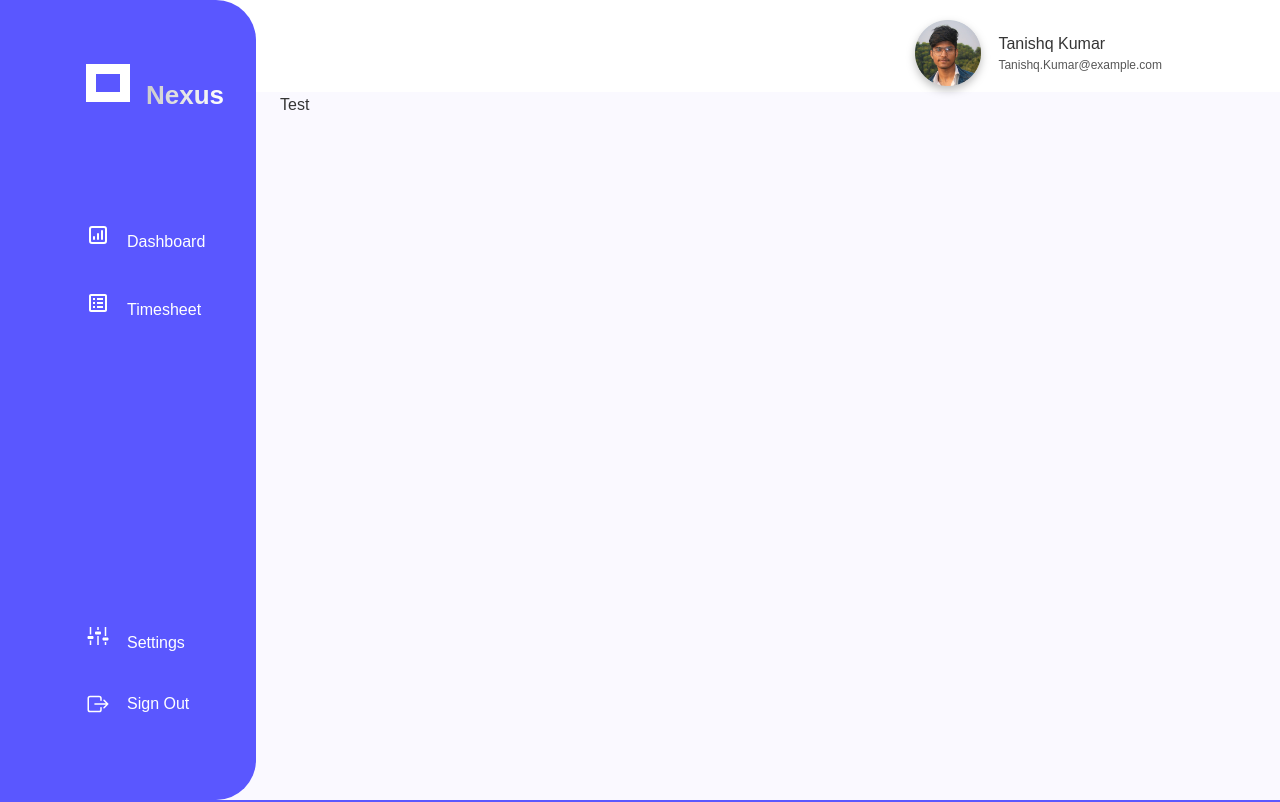
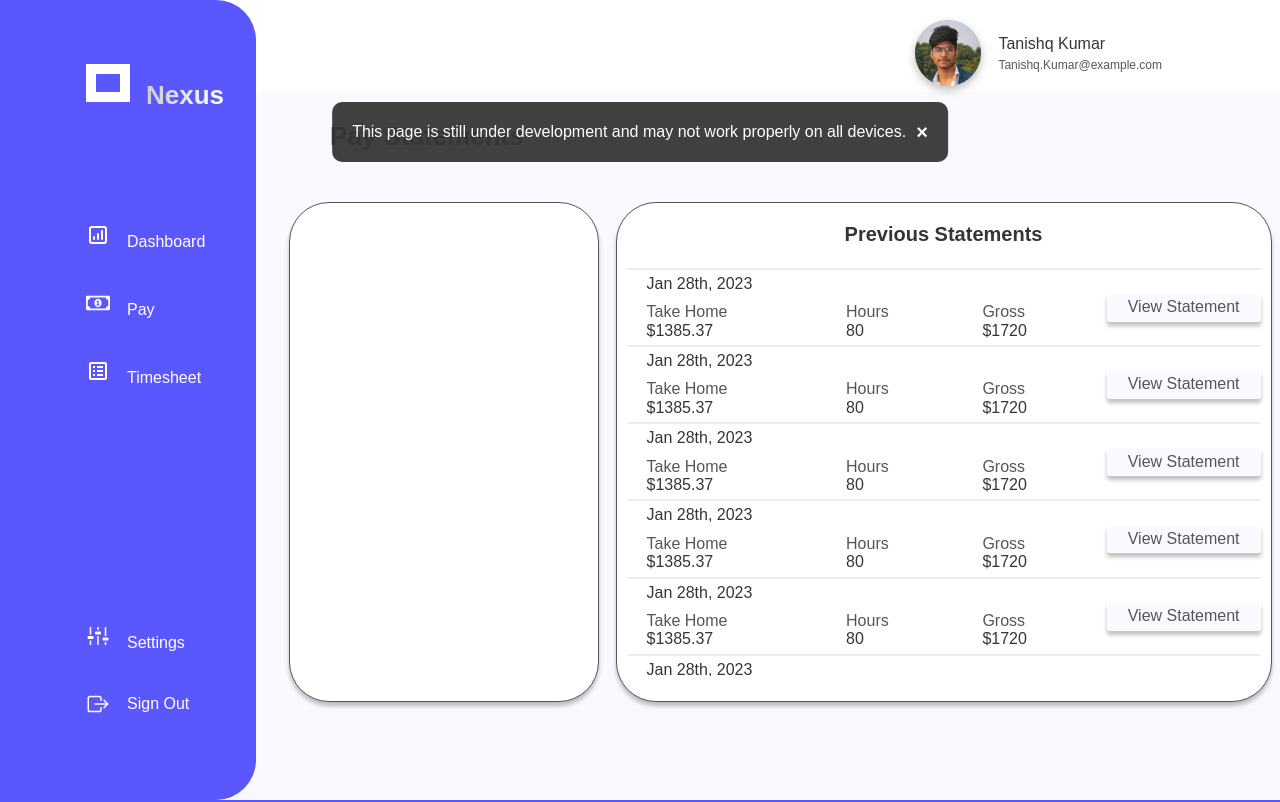
Before and after one commit to JosephHuntley/nexus, a Next.js app: page /pay in a window 1280 px wide. Shown: the top 802 px of the page. Built offline with nearby package versions, Linux system fonts and the light colour scheme.

Commit message:
Began on Pay Page

```diff
--- /dev/null
+++ b/src/components/Pay/LatestPay/LatestPay.tsx
@@ -0,0 +1,16 @@
+import React from 'react';
+import Box from '@/components/Global/Box/Box';
+
+function LatestPay() {
+	return (
+		<Box
+			height='50rem'
+			width='31rem'
+			md_height='75vh'
+			md_width='65vw'
+			sm_width='85vw'
+			sm_height='70vh'></Box>
+	);
+}
+
+export default LatestPay;
--- /dev/null
+++ b/src/components/Pay/LatestPay/LatestPayStyles.ts
@@ -0,0 +1 @@
+import styled from 'styled-components';
--- /dev/null
+++ b/src/components/Pay/PayStatements/PayStatements.tsx
@@ -0,0 +1,149 @@
+import React from 'react';
+import Box from '@/components/Global/Box/Box';
+import {
+	Div1,
+	Field,
+	InnerBox,
+	Primary,
+	Secondary,
+	Separator,
+	Statements,
+	Title,
+} from './PayStatementsStyles';
+import Button from '@/components/Global/Button/Button';
+
+type payProps = {
+	id: number;
+	date: string;
+	net: number;
+	gross: number;
+	hours: number;
+	taxes: number;
+	deductions: number;
+};
+
+const PayStatements = () => {
+	// TODO: Replace with data from db
+	const pays: payProps[] = [
+		{
+			id: 0,
+			date: 'Jan 28th, 2023',
+			net: 1385.37,
+			gross: 1720.0,
+			hours: 80,
+			taxes: 317.53,
+			deductions: 17.2,
+		},
+		{
+			id: 1,
+			date: 'Jan 28th, 2023',
+			net: 1385.37,
+			gross: 1720.0,
+			hours: 80,
+			taxes: 317.53,
+			deductions: 17.2,
+		},
+		{
+			id: 2,
+			date: 'Jan 28th, 2023',
+			net: 1385.37,
+			gross: 1720.0,
+			hours: 80,
+			taxes: 317.53,
+			deductions: 17.2,
+		},
+		{
+			id: 3,
+			date: 'Jan 28th, 2023',
+			net: 1385.37,
+			gross: 1720.0,
+			hours: 80,
+			taxes: 317.53,
+			deductions: 17.2,
+		},
+		{
+			id: 4,
+			date: 'Jan 28th, 2023',
+			net: 1385.37,
+			gross: 1720.0,
+			hours: 80,
+			taxes: 317.53,
+			deductions: 17.2,
+		},
+		{
+			id: 5,
+			date: 'Jan 28th, 2023',
+			net: 1385.37,
+			gross: 1720.0,
+			hours: 80,
+			taxes: 317.53,
+			deductions: 17.2,
+		},
+		{
+			id: 6,
+			date: 'Jan 28th, 2023',
+			net: 1385.37,
+			gross: 1720.0,
+			hours: 80,
+			taxes: 317.53,
+			deductions: 17.2,
+		},
+		{
+			id: 7,
+			date: 'Jan 28th, 2023',
+			net: 1385.37,
+			gross: 1720.0,
+			hours: 80,
+			taxes: 317.53,
+			deductions: 17.2,
+		},
+	];
+
+	return (
+		<Box
+			height='50rem'
+			width='65.6rem'
+			md_height='60vh'
+			md_width='95vw'
+			sm_height='85vh'>
+			<InnerBox>
+				<Title>Previous Statements</Title>
+				{pays.map((pay) => (
+					<div key={pay.id}>
+						<Separator />
+						<Statements>
+							<Div1>
+								<div>
+									<Primary>{pay.date}</Primary>
+									<Field>
+										<Secondary>Take Home</Secondary>
+										<Primary>${pay.net}</Primary>
+									</Field>
+								</div>
+								<Field>
+									<Secondary>Hours</Secondary>
+									<Primary>{pay.hours}</Primary>
+								</Field>
+								<Field>
+									<Secondary>Gross</Secondary>
+									<Primary>${pay.gross}</Primary>
+								</Field>
+							</Div1>
+							<Button
+								alt
+								click={() => {
+									alert(
+										'This is just a demo site. In production a pdf copy of the pay stub would be downloaded.'
+									);
+								}}>
+								View Statement
+							</Button>
+						</Statements>
+					</div>
+				))}
+			</InnerBox>
+		</Box>
+	);
+};
+
+export default PayStatements;
--- /dev/null
+++ b/src/components/Pay/PayStatements/PayStatementsStyles.ts
@@ -0,0 +1,103 @@
+import styled from 'styled-components';
+
+export const InnerBox = styled.div`
+	width: 100%;
+	height: 95%;
+	padding: 0 1rem;
+	padding-bottom: 3rem;
+
+	display: flex;
+	flex-direction: column;
+
+	overflow-x: hidden;
+	border-radius: 4rem 4rem 0 0;
+`;
+
+export const Separator = styled.div`
+	width: 100%;
+	margin: 0.5rem 0;
+	opacity: 0.4;
+	border: 0.05rem solid ${(props) => props.theme.colors.separator};
+
+	@media ${(props) => props.theme.breakpoints.phone} {
+		margin: 1rem 0;
+	}
+`;
+
+export const Statements = styled.div`
+	display: flex;
+	flex-direction: row;
+	justify-content: space-between;
+	align-items: center;
+
+	@media ${(props) => props.theme.breakpoints.phone} {
+		flex-direction: column;
+		gap: 1rem;
+	}
+`;
+
+export const Primary = styled.p`
+	color: ${(props) => props.theme.colors.text_primary};
+
+	@media ${(props) => props.theme.breakpoints.tablet} {
+		font-size: 3rem;
+	}
+
+	@media ${(props) => props.theme.breakpoints.phone} {
+		font-size: 2rem;
+	}
+`;
+
+export const Secondary = styled.p`
+	color: ${(props) => props.theme.colors.text_secondary};
+
+	@media ${(props) => props.theme.breakpoints.tablet} {
+		font-size: 3rem;
+	}
+
+	@media ${(props) => props.theme.breakpoints.phone} {
+		font-size: 2rem;
+	}
+`;
+
+export const Field = styled.div`
+	margin-top: 1rem;
+	display: flex;
+	flex-direction: column;
+`;
+
+export const Div1 = styled.div`
+	margin: 0 2rem;
+	width: 60%;
+	display: flex;
+	flex-direction: row;
+	justify-content: space-between;
+	align-items: flex-end;
+
+	@media ${(props) => props.theme.breakpoints.phone} {
+		gap: 1rem;
+		margin: 0;
+		width: 100%;
+	}
+`;
+
+export const Title = styled.h2`
+	font-weight: 600;
+	font-size: 2rem;
+	text-align: center;
+	color: ${(props) => props.theme.colors.text_primary};
+
+	width: 100%;
+	height: 6rem;
+	padding: 2rem 0;
+
+	@media ${(props) => props.theme.breakpoints.tablet} {
+		font-size: 4rem;
+		height: 12rem;
+	}
+
+	@media ${(props) => props.theme.breakpoints.phone} {
+		font-size: 3rem;
+		height: 9rem;
+	}
+`;
--- a/src/layout/MobileMenu/MobileMenu.tsx
+++ b/src/layout/MobileMenu/MobileMenu.tsx
@@ -48,12 +48,12 @@ function MobileMenu() {
 								route={router.asPath === '/dashboard'}>
 								Dashboard
 							</StyledLink>
-							{/* <StyledLink
+							<StyledLink
 								href='/pay'
 								route={router.asPath === '/pay'}>
 								Pay
 							</StyledLink>
-							<StyledLink
+							{/*<StyledLink
 								href='/benefits'
 								route={router.asPath === '/benefits'}>
 								Benefits
--- a/src/layout/Sidebar/Sidebar.jsx
+++ b/src/layout/Sidebar/Sidebar.jsx
@@ -30,7 +30,7 @@ const Sidebar = () => {
 						</Icon>
 						Dashboard
 					</StyledLink>
-					{/* <StyledLink
+					<StyledLink
 						href='/pay'
 						route={router.asPath === '/pay'}>
 						<Icon className=''>
@@ -38,7 +38,7 @@ const Sidebar = () => {
 						</Icon>
 						Pay
 					</StyledLink>
-					<StyledLink
+					{/*<StyledLink
 						href='/benefits'
 						route={router.asPath === '/benefits'}>
 						<Icon className=''>
--- a/src/pages/pay.tsx
+++ b/src/pages/pay.tsx
@@ -1,7 +1,45 @@
 import React from 'react';
 import Layout from '../layout/Layout';
+import LatestPay from '@/components/Pay/LatestPay/LatestPay';
+import PayStatements from '@/components/Pay/PayStatements/PayStatements';
+import Alert from '@/components/Global/Alert/Alert';
+import { Container, TitleContainer } from '@/styles/pages/PayStyles';
+import { Title } from '@/styles/globals';
+import Head from 'next/head';
+
 function Pay() {
-	return <Layout>Test</Layout>;
+	return (
+		<>
+			<Head>
+				<title>Pay Statements</title>
+				<meta
+					name='description'
+					content='HRIS Nexus Pay Statements'
+				/>
+				<meta
+					name='viewport'
+					content='width=device-width, initial-scale=1'
+				/>
+				<link
+					rel='icon'
+					href='/favicon.ico'
+				/>
+			</Head>
+			<Layout>
+				<Alert open={true}>
+					This page is still under development and may not work properly on all
+					devices.
+				</Alert>
+				<TitleContainer>
+					<Title>Pay Statements</Title>
+				</TitleContainer>
+				<Container>
+					<LatestPay />
+					<PayStatements />
+				</Container>
+			</Layout>
+		</>
+	);
 }
 
 export default Pay;
--- /dev/null
+++ b/src/styles/pages/PayStyles.ts
@@ -0,0 +1,20 @@
+import styled from 'styled-components';
+
+export const Container = styled.section`
+	margin-top: 5rem;
+
+	display: flex;
+	flex-direction: row;
+	justify-content: space-around;
+	align-items: center;
+
+	@media ${(props) => props.theme.breakpoints.tablet} {
+		flex-direction: column;
+		gap: 10rem;
+	}
+`;
+
+export const TitleContainer = styled.div`
+	margin-left: 50px;
+	margin-top: 26px;
+`;
```
